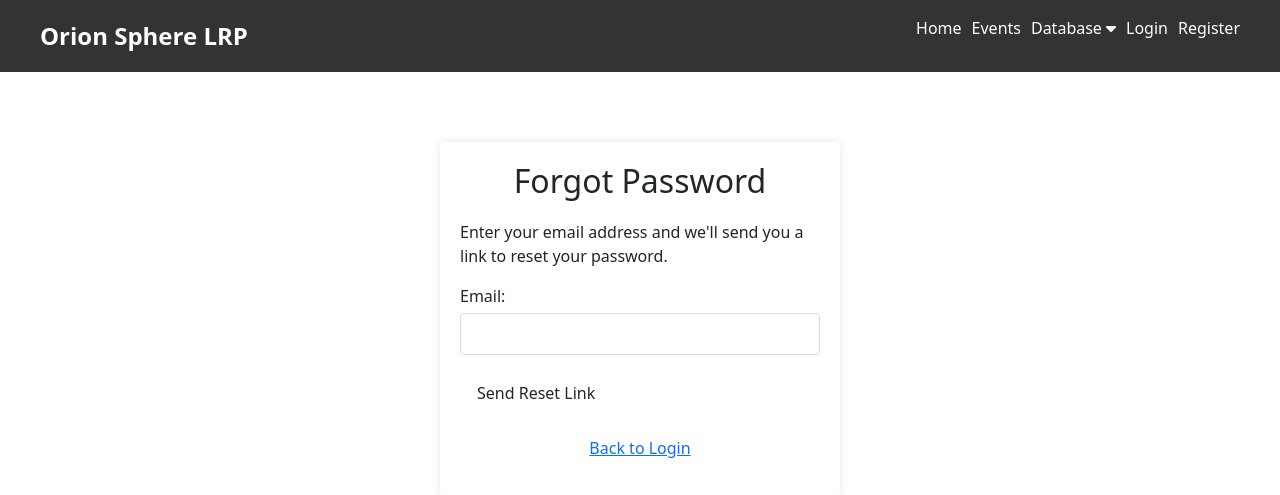
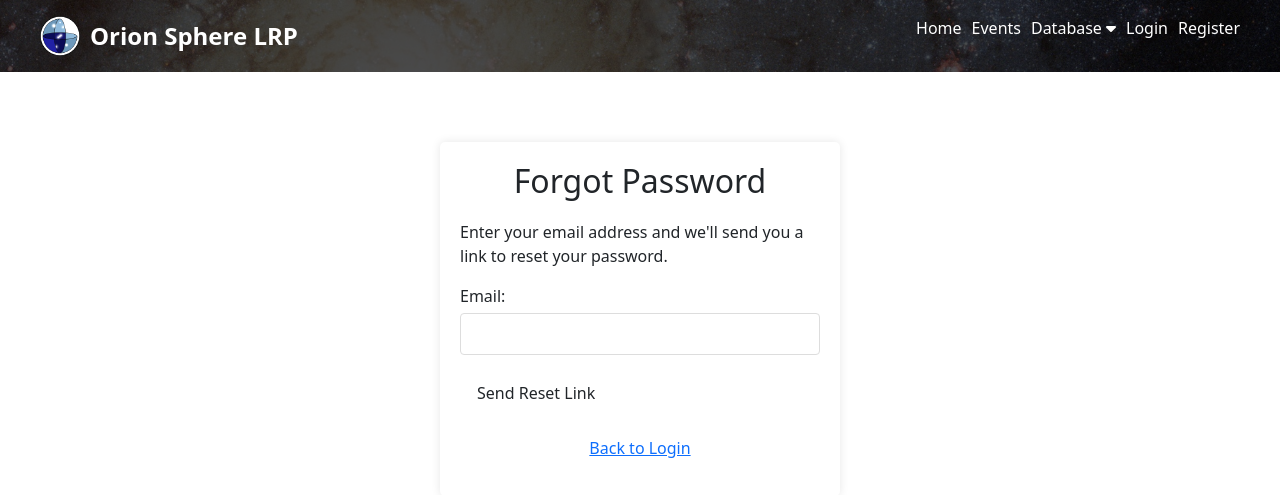
Before and after one commit to FixerSchis/os-app, a Flask app: page /auth/forgot-password in a window 1280 px wide. Shown: the top 495 px of the page. Run offline with Flask 3, Linux system fonts and the light colour scheme; parts of the project's set-up code (start-up, migrations or seed data) failed here and were passed over; some libraries are stand-ins or nearby versions.

Commit message:
Enhance navigation and branding elements in the application
- Updated the navigation bar with a new background image and a dark overlay for improved text readability.
- Added a logo to the brand section of the navigation, enhancing visual branding.
- Introduced a favicon for the application to improve user experience and branding consistency.
- Refactored CSS styles for the navigation and logo to ensure better layout and visibility.

```diff
--- a/static/css/style.css
+++ b/static/css/style.css
@@ -24,6 +24,29 @@ nav {
     color: white;
     padding: 1rem;
     width: 100%;
+    background-image: url('../images/navbar-background.jpg');
+    background-size: cover;
+    background-position: center;
+    background-repeat: no-repeat;
+    position: relative;
+}
+
+/* Add a dark overlay to ensure text readability */
+nav::before {
+    content: '';
+    position: absolute;
+    top: 0;
+    left: 0;
+    right: 0;
+    bottom: 0;
+    background-color: rgba(0, 0, 0, 0.7);
+    z-index: 1;
+}
+
+/* Ensure nav content is above the overlay */
+nav > * {
+    position: relative;
+    z-index: 2;
 }
 
 .nav-wrapper {
@@ -36,10 +59,19 @@ nav {
 }
 
 .brand-logo {
+    display: flex;
+    align-items: center;
+    gap: 10px;
     color: white;
     text-decoration: none;
     font-size: 1.5rem;
     font-weight: bold;
+}
+
+.brand-logo img {
+    height: 40px;
+    width: auto;
+    filter: brightness(1.1); /* Make logo slightly brighter for better visibility */
 }
 
 .right {
@@ -57,6 +89,11 @@ nav {
     color: white;
     text-decoration: none;
     white-space: nowrap;
+    transition: color 0.2s ease;
+}
+
+.right a:hover {
+    color: #ffd700; /* Gold color on hover for better visibility */
 }
 
 .welcome-section {
--- a/templates/_template.html
+++ b/templates/_template.html
@@ -4,6 +4,7 @@
     <meta charset="UTF-8">
     <meta name="viewport" content="width=device-width, initial-scale=1.0">
     <title>{% block title %}{% endblock %} - Orion Sphere LRP</title>
+    <link rel="icon" type="image/x-icon" href="{{ url_for('static', filename='images/favicon.ico') }}">
     <link rel="stylesheet" href="{{ url_for('static', filename='css/style.css') }}">
     <link rel="stylesheet" href="{{ url_for('static', filename='css/errors.css') }}">
     <link rel="stylesheet" href="{{ url_for('static', filename='css/templates.css') }}">
@@ -13,6 +14,49 @@
     <link href="{{ url_for('static', filename='external/css/bootstrap.min.css') }}" rel="stylesheet">
     <link rel="stylesheet" href="{{ url_for('static', filename='external/css/bootstrap-icons.min.css') }}">
     <style>
+        /* Navbar background image */
+        nav {
+            background-image: url('{{ url_for("static", filename="images/navbar-background.jpg") }}');
+            background-size: cover;
+            background-position: center;
+            background-repeat: no-repeat;
+            position: relative;
+        }
+
+        /* Add a dark overlay to ensure text readability */
+        nav::before {
+            content: '';
+            position: absolute;
+            top: 0;
+            left: 0;
+            right: 0;
+            bottom: 0;
+            background-color: rgba(0, 0, 0, 0.7);
+            z-index: 1;
+        }
+
+        /* Ensure nav content is above the overlay */
+        nav > * {
+            position: relative;
+            z-index: 2;
+        }
+
+        /* Logo styling */
+        .brand-logo {
+            display: flex;
+            align-items: center;
+            gap: 10px;
+            color: white;
+            text-decoration: none;
+            font-size: 1.5rem;
+            font-weight: bold;
+        }
+
+        .brand-logo img {
+            height: 40px;
+            width: auto;
+        }
+
         .dropdown {
             position: relative;
             display: inline-block;
@@ -198,7 +242,10 @@
 <body>
     <nav>
         <div class="nav-wrapper">
-            <a href="{{ url_for('index') }}" class="brand-logo">Orion Sphere LRP</a>
+            <a href="{{ url_for('index') }}" class="brand-logo">
+                <img src="{{ url_for('static', filename='images/logo.png') }}" alt="Orion Sphere LRP Logo">
+                Orion Sphere LRP
+            </a>
             <ul class="right">
                 <li><a href="{{ url_for('wiki.wiki_view', slug='index') }}">Home</a></li>
                 <li><a href="{{ url_for('events.event_list') }}">Events</a></li>
```
Also changed, not shown: templates/samples/edit.html (+19 -12 lines), static/images/favicon.ico (added), static/images/logo.png (added), static/images/navbar-background.jpg (added).
